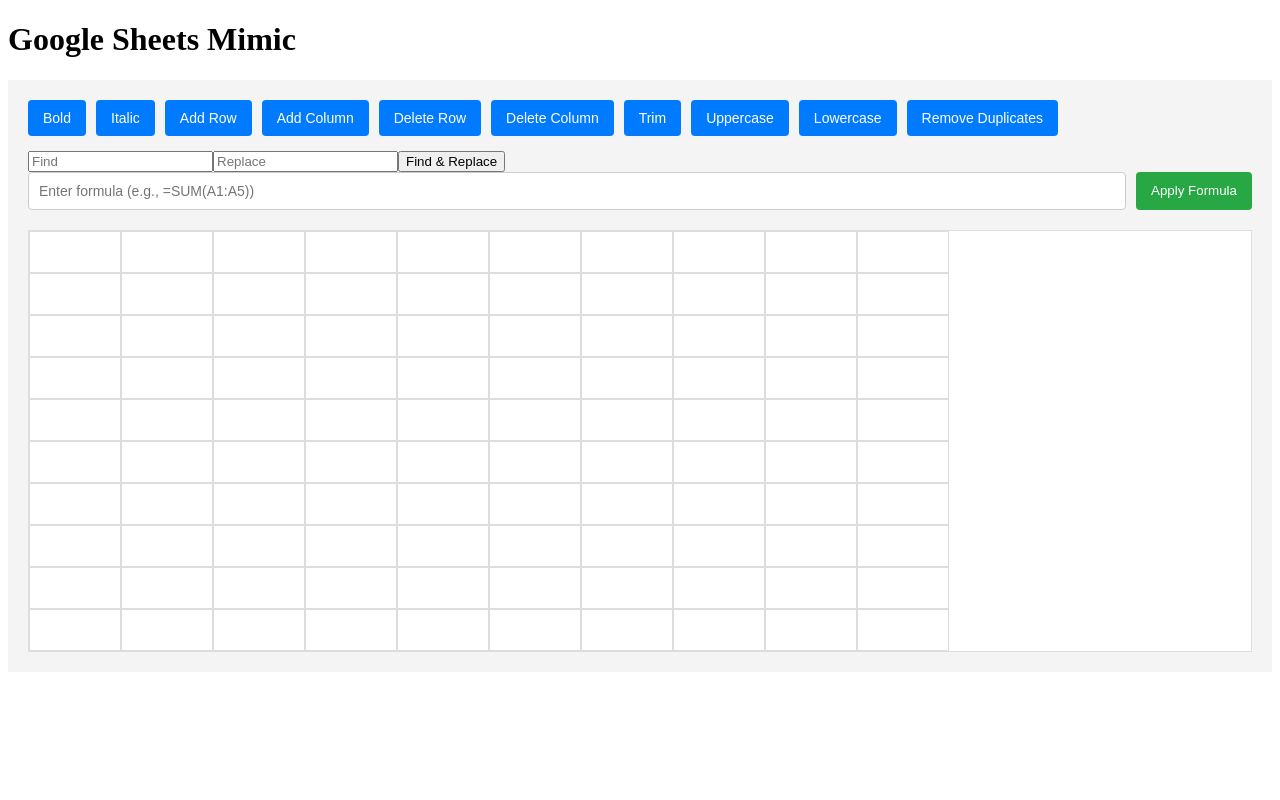
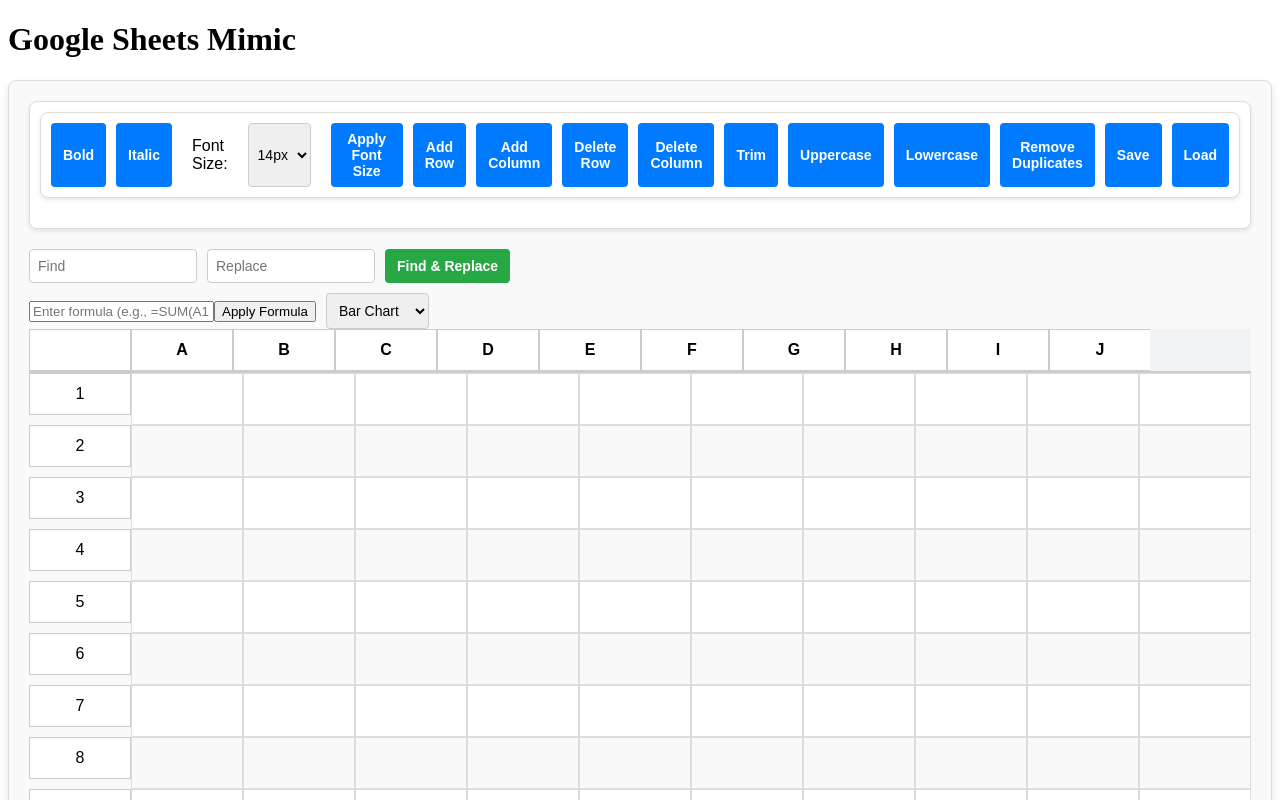
Before and after one commit to mrrdl/Google_Sheet_Mimic, a React (Create React App) app in the folder google-sheets-mimic/: page / in a window 1280 px wide. Shown: the top 800 px of the page. Built offline with nearby package versions, Linux system fonts and the light colour scheme.

Commit message:
updated commit

```diff
--- a/google-sheets-mimic/package.json
+++ b/google-sheets-mimic/package.json
@@ -6,8 +6,10 @@
     "@emotion/react": "^11.14.0",
     "@emotion/styled": "^11.14.0",
     "@mui/material": "^6.3.1",
+    "chart.js": "^4.4.7",
     "cra-template": "1.2.0",
     "react": "^19.0.0",
+    "react-chartjs-2": "^5.3.0",
     "react-dnd": "^16.0.1",
     "react-dnd-html5-backend": "^16.0.1",
     "react-dom": "^19.0.0",
--- a/google-sheets-mimic/src/components/Spreadsheet.css
+++ b/google-sheets-mimic/src/components/Spreadsheet.css
@@ -1,82 +1,146 @@
-/* Spreadsheet Container */
+/* Container Styling */
 .spreadsheet-container {
   font-family: Arial, sans-serif;
   padding: 20px;
-  background-color: #f4f4f4;
+  background-color: #f9f9f9;
+  border: 1px solid #ddd;
+  border-radius: 8px;
+  max-width: 100%;
+  overflow: auto;
+  box-shadow: 0 4px 8px rgba(0, 0, 0, 0.1);
 }
 
 /* Toolbar */
 .toolbar {
   display: flex;
   gap: 10px;
-  margin-bottom: 15px;
+  margin-bottom: 20px;
+  padding: 10px;
+  background-color: #fff;
+  border: 1px solid #ddd;
+  border-radius: 8px;
+  box-shadow: 0 2px 4px rgba(0, 0, 0, 0.1);
 }
 
 .toolbar button {
-  padding: 10px 15px;
+  padding: 8px 12px;
   background-color: #007bff;
   color: white;
   border: none;
   border-radius: 4px;
   cursor: pointer;
   font-size: 14px;
+  font-weight: bold;
+  transition: background-color 0.3s ease;
 }
 
 .toolbar button:hover {
   background-color: #0056b3;
 }
 
-/* Formula Bar */
-.formula-bar {
-  display: flex;
-  gap: 10px;
-  margin-bottom: 20px;
-}
-
-.formula-bar input {
+.toolbar input {
   flex: 1;
-  padding: 10px;
+  padding: 8px;
   font-size: 14px;
   border: 1px solid #ccc;
   border-radius: 4px;
 }
 
-.formula-bar button {
-  padding: 10px 15px;
+/* Find and Replace */
+.find-replace {
+  display: flex;
+  gap: 10px;
+  margin-bottom: 10px;
+}
+
+.find-replace input {
+  padding: 8px;
+  font-size: 14px;
+  border: 1px solid #ccc;
+  border-radius: 4px;
+  width: 150px;
+}
+
+.find-replace button {
+  padding: 8px 12px;
   background-color: #28a745;
   color: white;
   border: none;
   border-radius: 4px;
   cursor: pointer;
+  font-size: 14px;
+  font-weight: bold;
+  transition: background-color 0.3s ease;
 }
 
-.formula-bar button:hover {
+.find-replace button:hover {
   background-color: #218838;
 }
 
-/* Grid */
-.grid {
+/* Grid Header */
+.grid-header {
   display: flex;
-  flex-direction: column;
-  border: 1px solid #ddd;
-  background-color: white;
+  background-color: #f1f3f4;
+  font-weight: bold;
+  border-bottom: 2px solid #ccc;
 }
 
+.grid-header-cell {
+  width: 100px; /* Match the width of grid cells */
+  height: 40px; /* Match the height of grid cells */
+  text-align: center;
+  display: flex;
+  align-items: center;
+  justify-content: center;
+  border-right: 1px solid #ccc;
+}
+
+.grid-header-cell:last-child {
+  border-right: none;
+}
+
+/* Grid Row */
 .grid-row {
   display: flex;
 }
 
+.grid-header-cell, .grid-cell {
+  background-color: #fff;
+  border: 1px solid #ccc;
+}
+
 .grid-cell {
-  width: 80px;
-  height: 30px;
+  width: 100px;
+  height: 40px;
   text-align: center;
+  padding: 5px;
+  font-size: 14px;
   border: 1px solid #ddd;
-  font-size: 14px;
-  padding: 5px;
   outline: none;
+  transition: background-color 0.2s ease, border-color 0.2s ease;
 }
 
 .grid-cell:focus {
-  border: 2px solid #007bff;
-  background-color: #e8f4ff;
+  background-color: #e8f0fe;
+  border: 2px solid #4285f4;
 }
+
+/* Alternate Row Colors */
+.grid-row:nth-child(odd) .grid-cell {
+  background-color: #f9f9f9;
+}
+
+/* Resizable Columns (Optional Future Enhancement) */
+.grid-header-cell-resize {
+  position: absolute;
+  right: 0;
+  top: 0;
+  width: 5px;
+  height: 100%;
+  cursor: col-resize;
+  background-color: transparent;
+}
+
+.grid-header-cell-resize:hover {
+  background-color: #ddd;
+}
--- a/google-sheets-mimic/src/components/Spreadsheet.js
+++ b/google-sheets-mimic/src/components/Spreadsheet.js
@@ -1,5 +1,7 @@
 import React, { useState } from "react";
 import "./Spreadsheet.css";
+import ChartComponent from "./chartComponent";
+
 
 const Spreadsheet = () => {
   const [data, setData] = useState(
@@ -11,6 +13,11 @@
   const [formula, setFormula] = useState("");
   const [findText, setFindText] = useState("");
   const [replaceText, setReplaceText] = useState("");
+  const [dragStart, setDragStart] = useState(null);
+  const [chartType, setChartType] = useState("bar");
+  const [fontSize, setFontSize] = useState(14); // Default font size
+
+
 
   // Handle cell value changes
   const handleChange = (row, col, value) => {
@@ -19,9 +26,37 @@
     setData(updatedData);
   };
 
-  // Apply styles to selected cell
+  // Handle mouse down for drag
+  const handleMouseDown = (row, col) => {
+    setDragStart({ row, col });
+  };
+
+  // Handle mouse up for drag
+  const handleMouseUp = (row, col) => {
+    if (dragStart) {
+      const startValue = data[dragStart.row][dragStart.col].value;
+      const updatedData = [...data];
+      const startRow = Math.min(dragStart.row, row);
+      const endRow = Math.max(dragStart.row, row);
+      const startCol = Math.min(dragStart.col, col);
+      const endCol = Math.max(dragStart.col, col);
+
+      for (let i = startRow; i <= endRow; i++) {
+        for (let j = startCol; j <= endCol; j++) {
+          updatedData[i][j] = { ...updatedData[i][j], value: startValue };
+        }
+      }
+
+      setData(updatedData);
+      setDragStart(null);
+    }
+  };
+
   const applyStyle = (style) => {
-    if (!selectedCell) return;
+    if (!selectedCell) {
+      alert("Please select a cell first.");
+      return;
+    }
     const [row, col] = selectedCell;
     const updatedData = [...data];
     updatedData[row][col] = {
@@ -31,33 +66,55 @@
     setData(updatedData);
   };
 
-  // Add rows/columns
+  // Add Row
   const addRow = () => {
     const newRow = Array(data[0].length).fill({ value: "", style: {} });
     setData([...data, newRow]);
   };
 
+  // Add Column
   const addColumn = () => {
     const updatedData = data.map((row) => [...row, { value: "", style: {} }]);
     setData(updatedData);
   };
 
-  // Delete rows/columns
+  // Delete Last Row
   const deleteRow = () => {
     if (data.length > 1) {
-      const updatedData = data.slice(0, -1);
-      setData(updatedData);
+      setData(data.slice(0, -1));
+    } else {
+      alert("Cannot delete the last row.");
     }
   };
 
+  // Delete Last Column
   const deleteColumn = () => {
     if (data[0].length > 1) {
       const updatedData = data.map((row) => row.slice(0, -1));
       setData(updatedData);
+    } else {
+      alert("Cannot delete the last column.");
     }
   };
 
-  // Apply formula
+  // Save spreadsheet to localStorage
+  const saveSpreadsheet = () => {
+    localStorage.setItem("spreadsheetData", JSON.stringify(data));
+    alert("Spreadsheet saved successfully!");
+  };
+
+  // Load spreadsheet from localStorage
+  const loadSpreadsheet = () => {
+    const savedData = localStorage.getItem("spreadsheetData");
+    if (savedData) {
+      setData(JSON.parse(savedData));
+      alert("Spreadsheet loaded successfully!");
+    } else {
+      alert("No saved spreadsheet found.");
+    }
+  };
+
+  // Apply formula logic
   const evaluateFormula = () => {
     if (!selectedCell || !formula.startsWith("=")) return;
 
@@ -114,7 +171,7 @@
     setData(updatedData);
   };
 
-  // Data Quality Features
+  // Data Quality Functions
   const applyTrim = () => {
     if (!selectedCell) return;
     const [row, col] = selectedCell;
@@ -160,9 +217,39 @@
 
   return (
     <div className="spreadsheet-container">
+      {/* Toolbar */}
+      <div className="toolbar">
             <div className="toolbar">
                 <button onClick={() => applyStyle({ fontWeight: "bold" })}>Bold</button>
                 <button onClick={() => applyStyle({ fontStyle: "italic" })}>Italic</button>
+
+                {/* Dynamic Font Size Selector */}
+                <label htmlFor="fontSizeSelector" style={{ marginRight: "10px" , marginLeft: "10px" , alignContent:"center"}}>
+                    Font Size:
+                </label>
+                <select
+                    id="fontSizeSelector"
+                    value={fontSize} // State for dynamic font size
+                    onChange={(e) => setFontSize(Number(e.target.value))}
+                    style={{
+                    padding: "5px",
+                    fontSize: "14px",
+                    border: "1px solid #ccc",
+                    borderRadius: "4px",
+                    marginRight: "10px",
+                    }}
+                >
+                    {[...Array(19)].map((_, i) => (
+                    <option key={i + 2} value={i + 2}>
+                        {i + 2}px
+                    </option>
+                    ))}
+                </select>
+                <button onClick={() => applyStyle({ fontSize: `${fontSize}px` })}>
+                    Apply Font Size
+                </button>
+
+                {/* Existing Buttons */}
                 <button onClick={addRow}>Add Row</button>
                 <button onClick={addColumn}>Add Column</button>
                 <button onClick={deleteRow}>Delete Row</button>
@@ -171,8 +258,12 @@
                 <button onClick={applyUpper}>Uppercase</button>
                 <button onClick={applyLower}>Lowercase</button>
                 <button onClick={removeDuplicates}>Remove Duplicates</button>
+                <button onClick={saveSpreadsheet}>Save</button>
+                <button onClick={loadSpreadsheet}>Load</button>
+        </div>
       </div>
 
+      {/* Find and Replace */}
       <div className="find-replace">
         <input
           type="text"
@@ -189,7 +280,6 @@
         <button onClick={findAndReplace}>Find & Replace</button>
       </div>
 
-      <div className="formula-bar">
         <input
           type="text"
           placeholder="Enter formula (e.g., =SUM(A1:A5))"
@@ -197,17 +287,42 @@
           onChange={(e) => setFormula(e.target.value)}
         />
         <button onClick={evaluateFormula}>Apply Formula</button>
+        <select
+            value={chartType}
+            onChange={(e) => setChartType(e.target.value)}
+            style={{
+            padding: "8px",
+            fontSize: "14px",
+            border: "1px solid #ccc",
+            borderRadius: "4px",
+            marginLeft: "10px",
+            }}
+        >
+            <option value="bar">Bar Chart</option>
+            <option value="line">Line Chart</option>
+            <option value="pie">Pie Chart</option>
+        </select>
+
+      {/* Spreadsheet Grid */}
+      <div className="spreadsheet">
+        <div className="grid-header">
+            <div className="grid-header-cell"></div> {/* Empty cell for the top-left corner */}
+            {data[0].map((_, colIndex) => (
+                <div key={colIndex} className="grid-header-cell horizontal">
+                    {String.fromCharCode(65 + colIndex)} {/* A, B, C, etc. */}
                 </div>
-
-      <div className="grid">
+            ))}
+        </div>
         {data.map((row, rowIndex) => (
           <div key={rowIndex} className="grid-row">
+            <div className="grid-header-cell">{rowIndex + 1}</div>
             {row.map((cell, colIndex) => (
               <input
                 key={`${rowIndex}-${colIndex}`}
                 className="grid-cell"
-                style={cell.style}
                 value={cell.value}
+                onMouseDown={() => handleMouseDown(rowIndex, colIndex)}
+                onMouseUp={() => handleMouseUp(rowIndex, colIndex)}
                 onFocus={() => setSelectedCell([rowIndex, colIndex])}
                 onChange={(e) =>
                   handleChange(rowIndex, colIndex, e.target.value)
@@ -217,7 +332,9 @@
           </div>
         ))}
       </div>
+      <ChartComponent data={data} chartType={chartType} />
     </div>
+
   );
 };
 
--- /dev/null
+++ b/google-sheets-mimic/src/components/chartComponent.js
@@ -0,0 +1,79 @@
+import React from "react";
+import { Bar, Line, Pie } from "react-chartjs-2";
+import {
+  Chart as ChartJS,
+  CategoryScale,
+  LinearScale,
+  BarElement,
+  LineElement,
+  ArcElement,
+  Title,
+  Tooltip,
+  Legend,
+} from "chart.js";
+
+// Register Chart.js components
+ChartJS.register(
+  CategoryScale,
+  LinearScale,
+  BarElement,
+  LineElement,
+  ArcElement,
+  Title,
+  Tooltip,
+  Legend
+);
+
+const ChartComponent = ({ data, chartType }) => {
+  // Extract labels and values from the first column
+  const labels = data.map((_, index) => `Row ${index + 1}`);
+  const chartData = data.map((row) => parseFloat(row[0]?.value || 0));
+
+  const chartConfig = {
+    labels,
+    datasets: [
+      {
+        label: "First Column Data",
+        data: chartData,
+        backgroundColor: [
+          "rgba(54, 162, 235, 0.6)",
+          "rgba(255, 99, 132, 0.6)",
+          "rgba(255, 206, 86, 0.6)",
+          "rgba(75, 192, 192, 0.6)",
+          "rgba(153, 102, 255, 0.6)",
+        ],
+        borderColor: [
+          "rgba(54, 162, 235, 1)",
+          "rgba(255, 99, 132, 1)",
+          "rgba(255, 206, 86, 1)",
+          "rgba(75, 192, 192, 1)",
+          "rgba(153, 102, 255, 1)",
+        ],
+        borderWidth: 1,
+      },
+    ],
+  };
+
+  // Render the selected chart type
+  const renderChart = () => {
+    switch (chartType) {
+      case "bar":
+        return <Bar data={chartConfig} />;
+      case "line":
+        return <Line data={chartConfig} />;
+      case "pie":
+        return <Pie data={chartConfig} />;
+      default:
+        return <Bar data={chartConfig} />;
+    }
+  };
+
+  return (
+    <div style={{ marginTop: "20px" }}>
+      <h3>Data Visualization</h3>
+      {renderChart()}
+    </div>
+  );
+};
+
+export default ChartComponent;
```
Also changed, not shown: 1 other file (tests, documents, lock files or other folders). Lines whose indentation alone changed are shown as unchanged.
